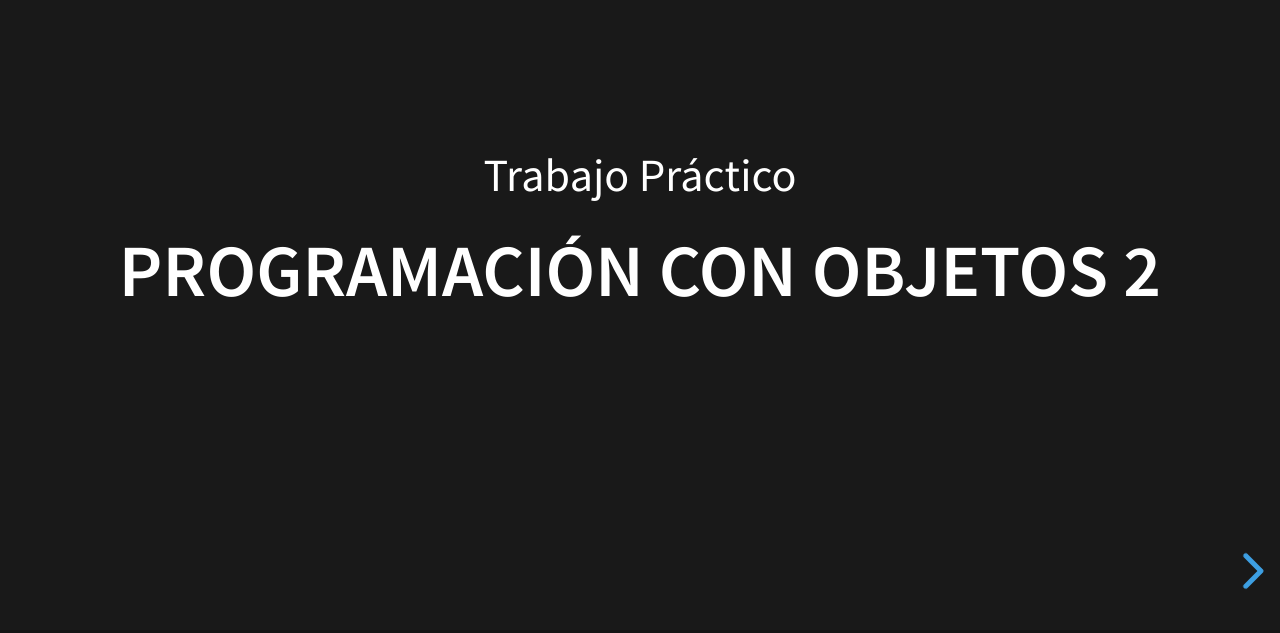
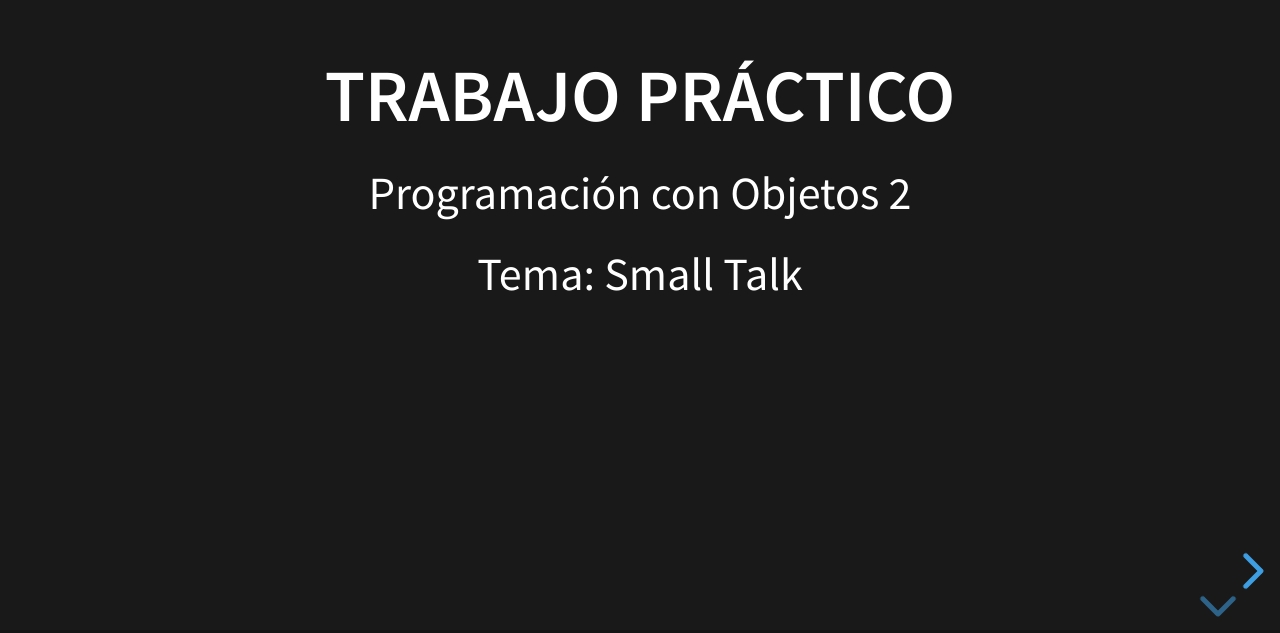
Before and after one commit to obj2-unahur-2020-01/tp1-grupo1, a website: page index.html in a window 1280 px wide. Shown: the part 167-800 px from the top of the page. Drawn offline with Linux system fonts and the light colour scheme.

Commit message:
Editando el comienzo

```diff
--- a/index.html
+++ b/index.html
@@ -27,8 +27,11 @@
 			<div class="slides">
 				<section>
 					<section id="fragments">
-						<p>Trabajo Práctico</p>
-						<h2> Programación con Objetos 2</h2>
+						<h2>Trabajo Práctico</h2>
+						<p> Programación con Objetos 2</p>
+						<p>Tema: Small Talk </p>
+						<p><span class="fragment">Tema:</span> <span class="fragment">Small</span> <span class="fragment">Talk</span></p>
+
 					</section>
 				</section>
 				<section> <!-- LOGO E INICIO -->
```
